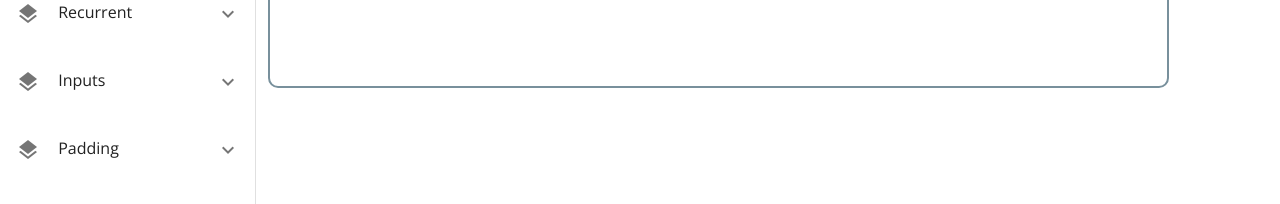
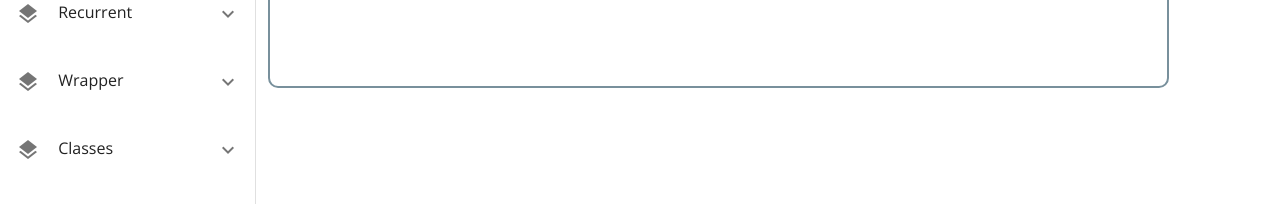
Before and after one commit to DeepBl0ck/DeepBlock, a Vue app: page /board in a window 1280 px wide. Shown: the part 596-800 px from the top of the page. Built offline with nearby package versions, Linux system fonts and the light colour scheme; what vue-input-autowidth, vue-js-grid would draw is missing.

Commit message:
fix: wrapper, classes layer list

```diff
--- a/src/components/Palette.vue
+++ b/src/components/Palette.vue
@@ -98,6 +98,10 @@ export default {
         { key: "recurrent", type: "simpleRNN", ID: "r5" },
         { key: "recurrent", type: "simpleRNNCell", ID: "r6" },
         { key: "recurrent", type: "stackedRNNCells", ID: "r7" },
+        { key: "wrapper", type: "bidirectional", ID: "w0" },
+        { key: "wrapper", type: "timeDistributed", ID: "w1" },
+        { key: "classes", type: "Layer", ID: "ca1" },
+        { key: "classes", type: "RNNCell", ID: "ca2" },
         { key: "inputs", type: "inputLayer", ID: "i0" },
         { key: "padding", type: "zeroPadding2d", ID: "p0" },
         { key: "noise", type: "alphaDropout", ID: "n0" },
@@ -113,8 +117,8 @@ export default {
         { show: true, key: "nomalization", name: "Nomalization" },
         { show: true, key: "pooling", name: "Pooling" },
         { show: true, key: "recurrent", name: "Recurrent" },
-        // { show: true, key: "wrapper", name: "Wrapper" },
-        // { show: true, key: "classes", name: "Classes" },
+        { show: true, key: "wrapper", name: "Wrapper" },
+        { show: true, key: "classes", name: "Classes" },
         { show: true, key: "inputs", name: "Inputs" },
         { show: true, key: "padding", name: "Padding" },
         { show: true, key: "noise", name: "Noise" },
```
